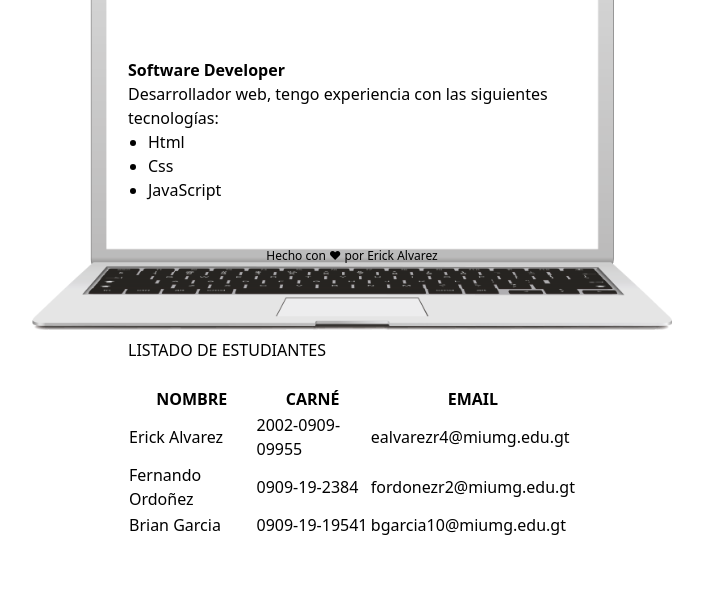
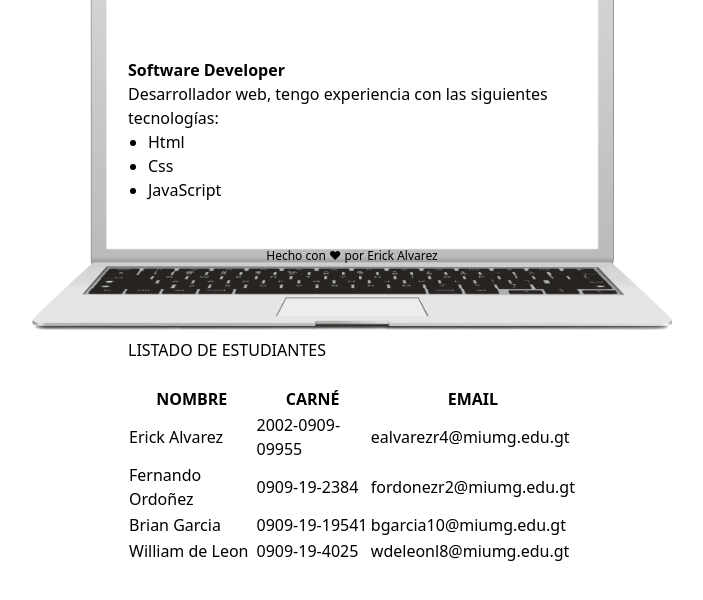
Before and after one commit to eealvarez/portafolio, a plain HTML site: page index.html in a window 1280 px wide. Shown: the part 158-758 px from the top of the page, without its empty margins (288-991 px from the left). Drawn offline with nearby package versions, Linux system fonts and the light colour scheme.

Commit message:
feat: agregué mi información

```diff
--- a/index.html
+++ b/index.html
@@ -66,7 +66,11 @@
     <td>0909-19-19541</td>
     <td>bgarcia10@miumg.edu.gt</td>
   </tr>
-
+  <tr>
+    <td>William de Leon</td>
+    <td>0909-19-4025</td>
+    <td>wdeleonl8@miumg.edu.gt</td>
+  </tr>
 </table>
     </div>
   </body>
```
